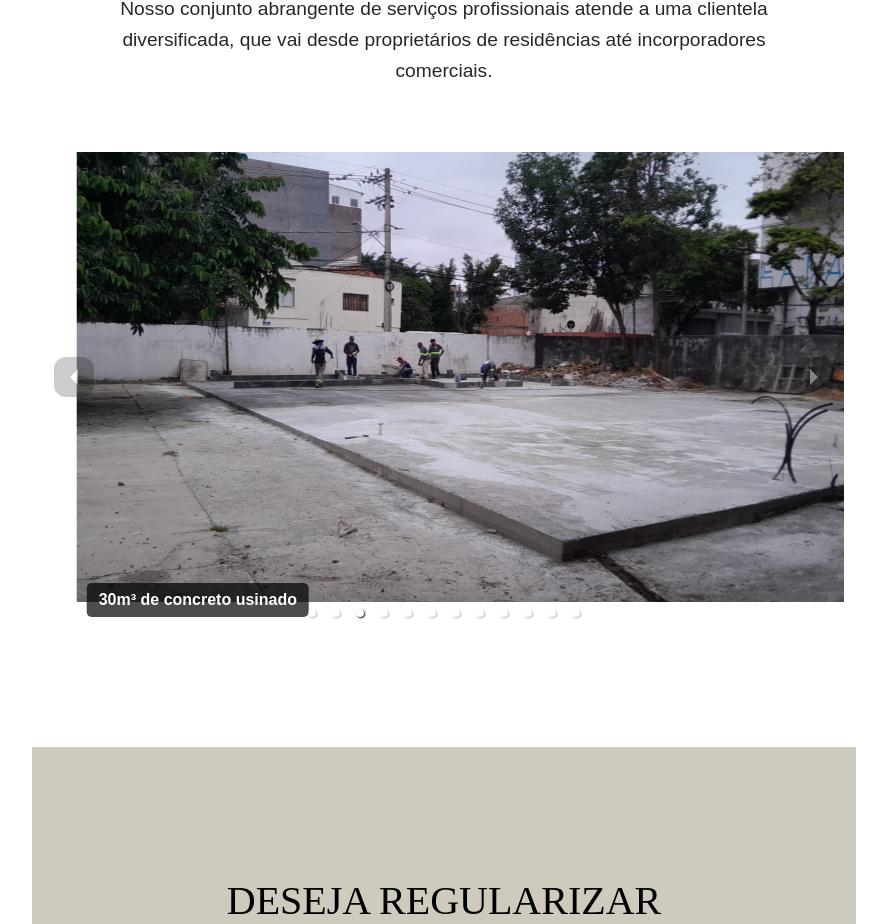
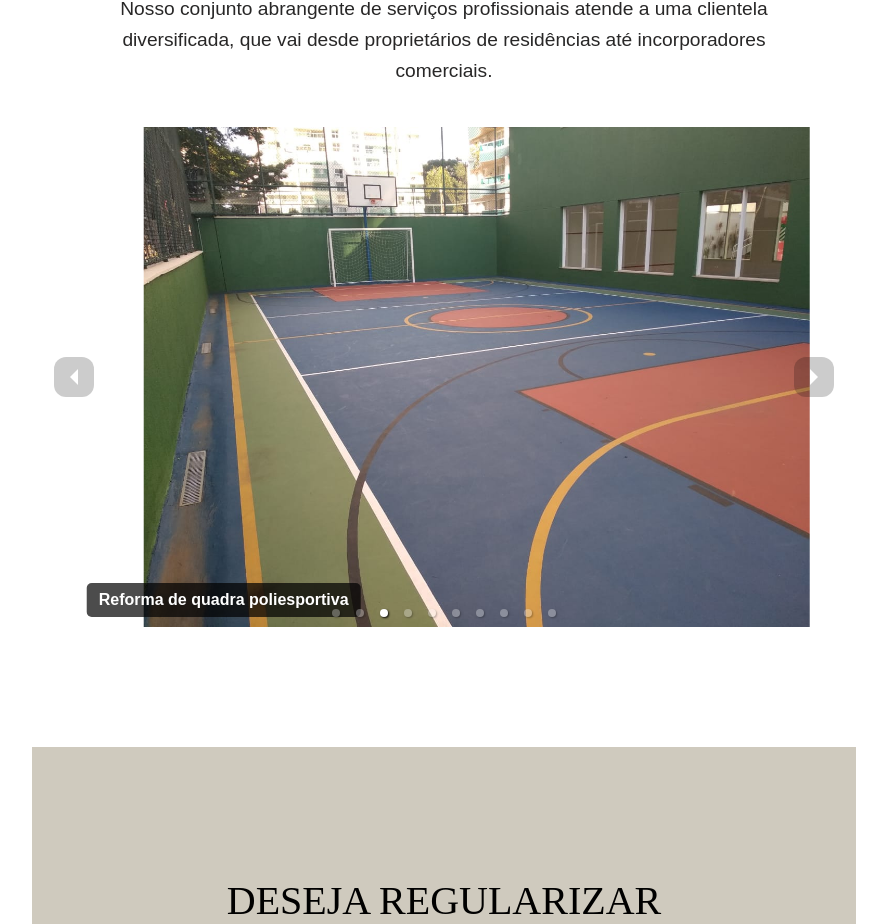
Before and after one commit to andremc331/app-DAFFI, a React (Create React App) app in the folder front/: page / in a window 1280 px wide. Shown: the part 774-1698 px from the top of the page, without its empty margins (196-1083 px from the left). Built offline with nearby package versions, Linux system fonts and the light colour scheme.

Commit message:
exclusão de imagens

```diff
--- a/front/src/pages/HomePage.tsx
+++ b/front/src/pages/HomePage.tsx
@@ -483,18 +483,18 @@ const HomePage: React.FC = () => {
                 <Caption>Galpão Treliçado</Caption>
               </ImageContainer>
             </div>
-            <div>
+            {/* <div>
               <ImageContainer>
                 <Image src={concretoImg} alt="30m³ de concreto usinado" />
                 <Caption>30m³ de concreto usinado</Caption>
               </ImageContainer>
-            </div>
-            <div>
+            </div> */}
+            {/* <div>
               <ImageContainer>
                 <Image src={estruturaImg} alt="Estrura para revestimento de paredes" />
                 <Caption>Estrura para revestimento de paredes</Caption>
               </ImageContainer>
-            </div>
+            </div> */}
             <div>
               <ImageContainer>
                 <Image src={quadraImg} alt="Reforma de quadra poliesportiva" />
```
